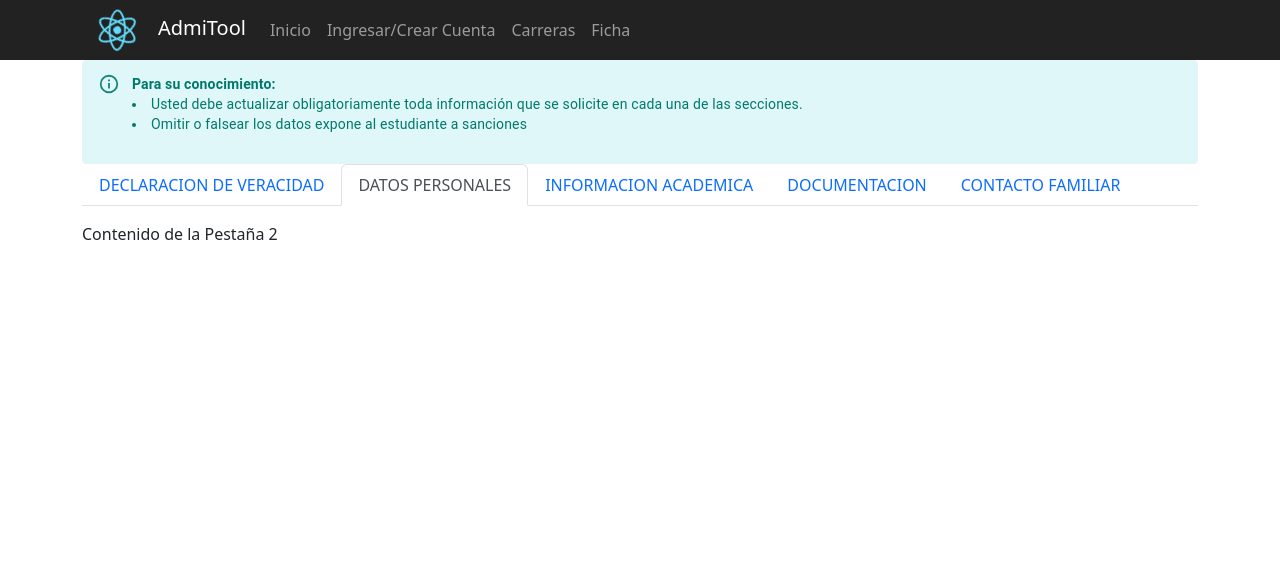
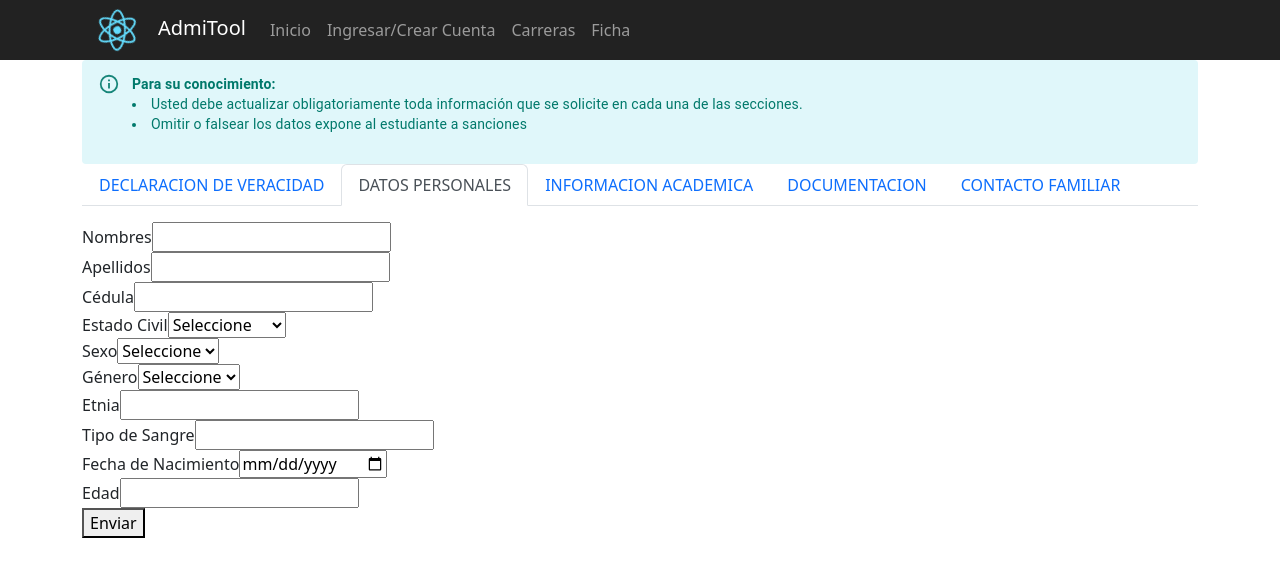
Before and after one commit to gamp81/admitool-front, a React (Create React App) app: page /faspirante in a window 1280 px wide. Both pictures are taken after a click on the tab "DATOS PERSONALES". Shown: the top 576 px of the page. Built offline with nearby package versions, Linux system fonts and the light colour scheme.

Commit message:
page datospersonales

```diff
--- /dev/null
+++ b/src/pages/datospersonales.jsx
@@ -0,0 +1,182 @@
+// FormularioDatosPersonales.js
+import React, { useState } from 'react';
+import '../style/datospersonales.css';
+
+const DatosPersonales = () => {
+  const [formData, setFormData] = useState({
+    nombres: '',
+    apellidos: '',
+    cedula: '',
+    estadoCivil: '',
+    sexo: '',
+    genero: '',
+    etnia: '',
+    tipoSangre: '',
+    fechaNacimiento: '',
+    edad: '',
+  });
+
+  const handleChange = (e) => {
+    const { name, value } = e.target;
+    setFormData({
+      ...formData,
+      [name]: value,
+    });
+
+    if (name === 'fechaNacimiento') {
+      calcularEdad(value);
+    }
+  };
+
+  const calcularEdad = (fecha) => {
+    const hoy = new Date();
+    const nacimiento = new Date(fecha);
+    let edad = hoy.getFullYear() - nacimiento.getFullYear();
+    const mes = hoy.getMonth() - nacimiento.getMonth();
+    if (mes < 0 || (mes === 0 && hoy.getDate() < nacimiento.getDate())) {
+      edad--;
+    }
+    setFormData((prevState) => ({
+      ...prevState,
+      edad: edad.toString(),
+    }));
+  };
+
+  const handleSubmit = (e) => {
+    e.preventDefault();
+    // Aquí puedes manejar el envío del formulario, por ejemplo, enviando los datos a una API
+    console.log(formData);
+  };
+
+  return (
+    <form onSubmit={handleSubmit} className="formulario">
+      <div className="campo">
+        <label htmlFor="nombres">Nombres</label>
+        <input
+          type="text"
+          id="nombres"
+          name="nombres"
+          value={formData.nombres}
+          onChange={handleChange}
+          required
+        />
+      </div>
+      <div className="campo">
+        <label htmlFor="apellidos">Apellidos</label>
+        <input
+          type="text"
+          id="apellidos"
+          name="apellidos"
+          value={formData.apellidos}
+          onChange={handleChange}
+          required
+        />
+      </div>
+      <div className="campo">
+        <label htmlFor="cedula">Cédula</label>
+        <input
+          type="text"
+          id="cedula"
+          name="cedula"
+          value={formData.cedula}
+          onChange={handleChange}
+          required
+        />
+      </div>
+      <div className="campo">
+        <label htmlFor="estadoCivil">Estado Civil</label>
+        <select
+          id="estadoCivil"
+          name="estadoCivil"
+          value={formData.estadoCivil}
+          onChange={handleChange}
+          required
+        >
+          <option value="">Seleccione</option>
+          <option value="soltero">Soltero/a</option>
+          <option value="casado">Casado/a</option>
+          <option value="divorciado">Divorciado/a</option>
+          <option value="viudo">Viudo/a</option>
+        </select>
+      </div>
+      <div className="campo">
+        <label htmlFor="sexo">Sexo</label>
+        <select
+          id="sexo"
+          name="sexo"
+          value={formData.sexo}
+          onChange={handleChange}
+          required
+        >
+          <option value="">Seleccione</option>
+          <option value="masculino">Masculino</option>
+          <option value="femenino">Femenino</option>
+        </select>
+      </div>
+      <div className="campo">
+        <label htmlFor="genero">Género</label>
+        <select
+          id="genero"
+          name="genero"
+          value={formData.genero}
+          onChange={handleChange}
+          required
+        >
+          <option value="">Seleccione</option>
+          <option value="masculino">Masculino</option>
+          <option value="femenino">Femenino</option>
+          <option value="noBinario">No Binario</option>
+          <option value="otro">Otro</option>
+        </select>
+      </div>
+      <div className="campo">
+        <label htmlFor="etnia">Etnia</label>
+        <input
+          type="text"
+          id="etnia"
+          name="etnia"
+          value={formData.etnia}
+          onChange={handleChange}
+          required
+        />
+      </div>
+      <div className="campo">
+        <label htmlFor="tipoSangre">Tipo de Sangre</label>
+        <input
+          type="text"
+          id="tipoSangre"
+          name="tipoSangre"
+          value={formData.tipoSangre}
+          onChange={handleChange}
+          required
+        />
+      </div>
+      <div className="campo">
+        <label htmlFor="fechaNacimiento">Fecha de Nacimiento</label>
+        <input
+          type="date"
+          id="fechaNacimiento"
+          name="fechaNacimiento"
+          value={formData.fechaNacimiento}
+          onChange={handleChange}
+          required
+        />
+      </div>
+      <div className="campo">
+        <label htmlFor="edad">Edad</label>
+        <input
+          type="text"
+          id="edad"
+          name="edad"
+          value={formData.edad}
+          readOnly
+        />
+      </div>
+      <div className="campo">
+        <button type="submit">Enviar</button>
+      </div>
+    </form>
+  );
+};
+
+export default DatosPersonales;
--- a/src/pages/faspirante.jsx
+++ b/src/pages/faspirante.jsx
@@ -1,6 +1,8 @@
 import React, {useState, useEffect} from 'react';
 import { Tabs, Tab } from 'react-bootstrap';
 import Alert from '@mui/material/Alert';
+import DatosPersonales from './datospersonales';
+import '../style/datospersonales.css';
 function Faspirante() {
   const [key, setKey] = useState('pestaña1');
 
@@ -31,7 +33,7 @@ function Faspirante() {
             Contenido de la Pestaña 1
             </Tab>
             <Tab eventKey="pestaña2" title="DATOS PERSONALES">
-                Contenido de la Pestaña 2
+               <DatosPersonales></DatosPersonales>
             </Tab>
             <Tab eventKey="pestaña3" title="INFORMACION ACADEMICA">
                 Contenido de la Pestaña 3
@@ -43,6 +45,7 @@ function Faspirante() {
                 Contenido de la Pestaña 5
             </Tab>
         </Tabs>
+
     </div>
 
   );
--- /dev/null
+++ b/src/style/datospersonales.css
@@ -0,0 +1,5 @@
+/* FormularioDatosPersonales.css */
+.formulario {
+    display: grid;
+    grid-template-columns: repeat
+}
```
